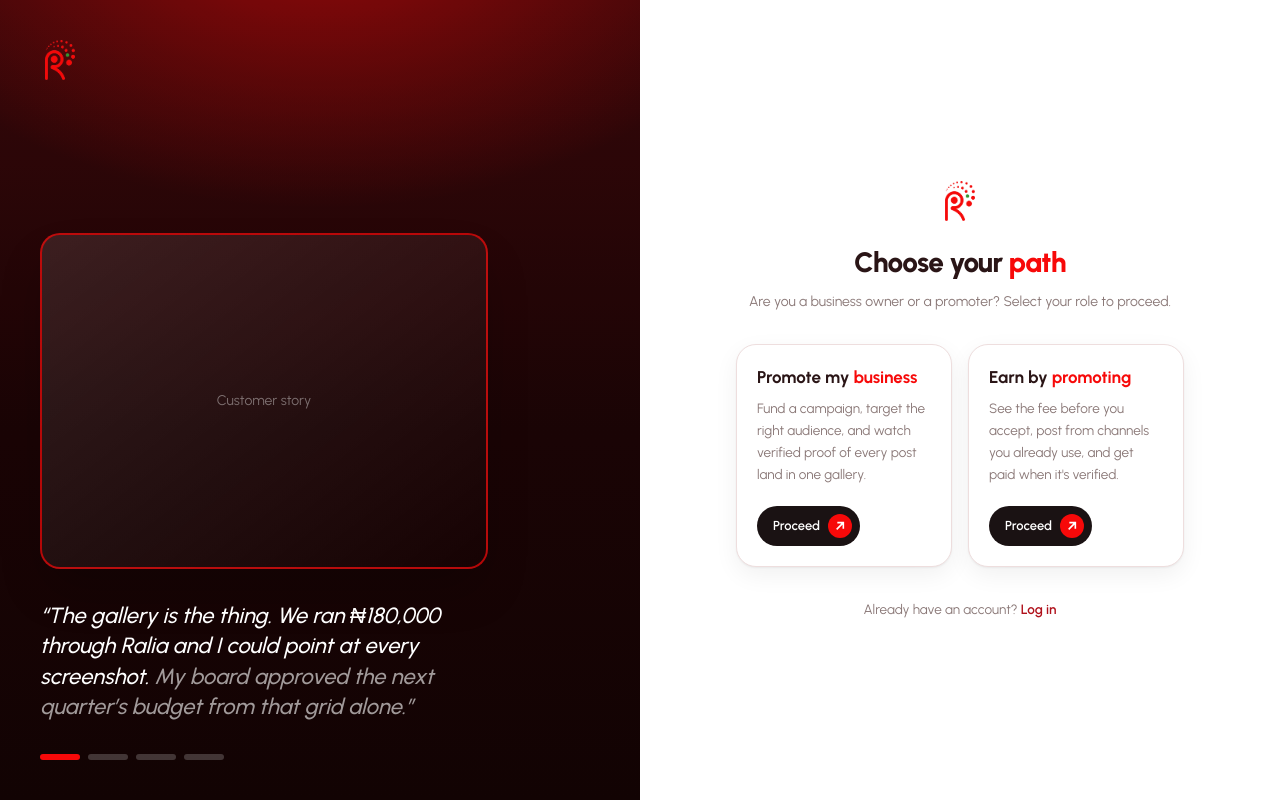
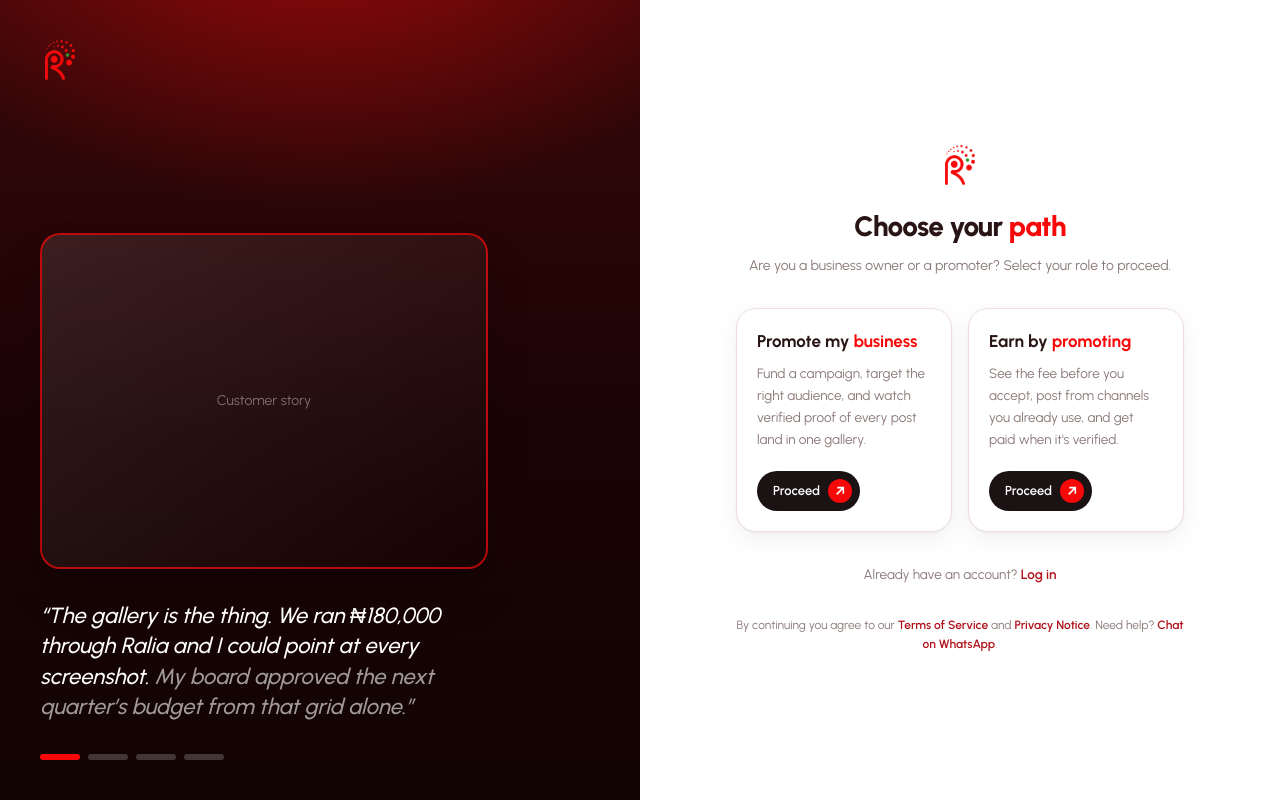
Before and after one commit to theofficialralia/ralia-client, a Next.js app: page /choose in a window 1280 px wide. Built offline with nearby package versions, Linux system fonts and the light colour scheme; no server answers.

Commit message:
feat(client): real support & legal links (ralia.co)
Shared SUPPORT constants; Help → WhatsApp (+2348139376563); auth footer links
Terms of Service + Privacy Notice + WhatsApp (per dev-support spec R736-GEN-OD-00001).

```diff
--- a/app/(auth)/choose/page.tsx
+++ b/app/(auth)/choose/page.tsx
@@ -29,9 +29,9 @@
   );
 }
 
-// The promoter signup lives in the separate promoter app. In dev that's :4400;
+// The promoter signup lives in the separate promoter app. In dev that's :6400;
 // set NEXT_PUBLIC_PROMOTER_URL per environment.
-const PROMOTER_URL = process.env.NEXT_PUBLIC_PROMOTER_URL ?? 'http://localhost:4400';
+const PROMOTER_URL = process.env.NEXT_PUBLIC_PROMOTER_URL ?? 'http://localhost:6400';
 
 export default function ChoosePage() {
   return (
--- a/app/(auth)/layout.tsx
+++ b/app/(auth)/layout.tsx
@@ -1,4 +1,5 @@
 import { LogoMark } from '@/components/brand/Logo';
+import { SUPPORT } from '@/lib/support';
 
 /**
  * Split-screen onboarding: a dark brand panel with a testimonial on the left,
@@ -38,8 +39,15 @@
       </aside>
 
       {/* Form panel */}
-      <main className="flex items-center justify-center bg-paper px-6 py-10 sm:px-12">
+      <main className="flex flex-col items-center justify-center gap-8 bg-paper px-6 py-10 sm:px-12">
         <div className="w-full max-w-md animate-fade-in">{children}</div>
+        <p className="max-w-md text-center text-[12px] leading-relaxed text-muted">
+          By continuing you agree to our{' '}
+          <a href={SUPPORT.termsUrl} target="_blank" rel="noreferrer" className="font-semibold text-brand-700">Terms of Service</a>{' '}and{' '}
+          <a href={SUPPORT.privacyUrl} target="_blank" rel="noreferrer" className="font-semibold text-brand-700">Privacy Notice</a>.
+          {' '}Need help?{' '}
+          <a href={SUPPORT.whatsappUrl} target="_blank" rel="noreferrer" className="font-semibold text-brand-700">Chat on WhatsApp</a>.
+        </p>
       </main>
     </div>
   );
--- a/components/layout/Sidebar.tsx
+++ b/components/layout/Sidebar.tsx
@@ -6,6 +6,7 @@
 import { Logo, LogoMark } from '@/components/brand/Logo';
 import { api, type ClientProfile } from '@/lib/api';
 import { useAuth } from '@/lib/auth';
+import { SUPPORT } from '@/lib/support';
 
 const nav = [
   { href: '/dashboard', label: 'Dashboard', icon: GridIcon },
@@ -91,7 +92,9 @@
 
       <div className={`space-y-1 pb-3 ${collapsed ? 'px-2' : 'px-3'}`}>
         <a
-          href="mailto:support@ralia.app"
+          href={SUPPORT.whatsappUrl}
+          target="_blank"
+          rel="noreferrer"
           title={collapsed ? 'Help & Support' : undefined}
           className={`flex w-full items-center rounded-xl py-3 text-[14.5px] font-semibold text-white/60 transition hover:bg-white/5 hover:text-white ${collapsed ? 'justify-center px-0' : 'gap-3 px-4'}`}
         >
--- /dev/null
+++ b/lib/support.ts
@@ -0,0 +1,12 @@
+/**
+ * Ralia support & legal constants (dev-support spec R736-GEN-OD-00001).
+ * Single source so every surface links the real WhatsApp/email/legal pages.
+ */
+export const SUPPORT = {
+  whatsapp: '+234 813 937 6563',
+  whatsappUrl: 'https://wa.me/2348139376563',
+  email: 'support@ralia.co',
+  business: 'business@ralia.co',
+  termsUrl: 'https://www.ralia.co/terms-of-service.html',
+  privacyUrl: 'https://www.ralia.co/privacy.html',
+} as const;
--- a/next.config.mjs
+++ b/next.config.mjs
@@ -1,5 +1,5 @@
 /** @type {import('next').NextConfig} */
-const API_ORIGIN = process.env.API_ORIGIN ?? 'http://localhost:3000';
+const API_ORIGIN = process.env.API_ORIGIN ?? 'http://localhost:6100';
 
 const nextConfig = {
   reactStrictMode: true,
--- a/package.json
+++ b/package.json
@@ -4,9 +4,9 @@
   "private": true,
   "description": "Ralia — business (client) web app",
   "scripts": {
-    "dev": "next dev",
+    "dev": "next dev -p 6300",
     "build": "next build",
-    "start": "next start",
+    "start": "next start -p 6300",
     "lint": "next lint",
     "typecheck": "tsc --noEmit",
     "gen:api": "openapi-typescript api-contract/openapi.json -o lib/api-types.ts"
```
Also changed, not shown: 1 other file (tests, documents, lock files or other folders).
